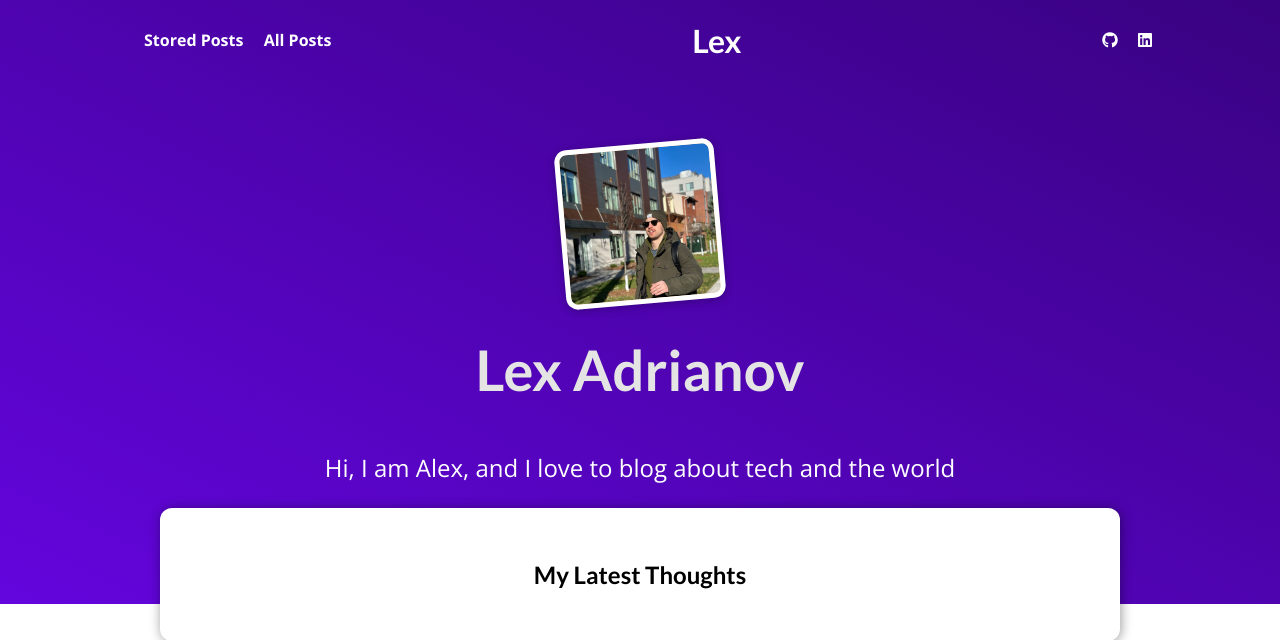
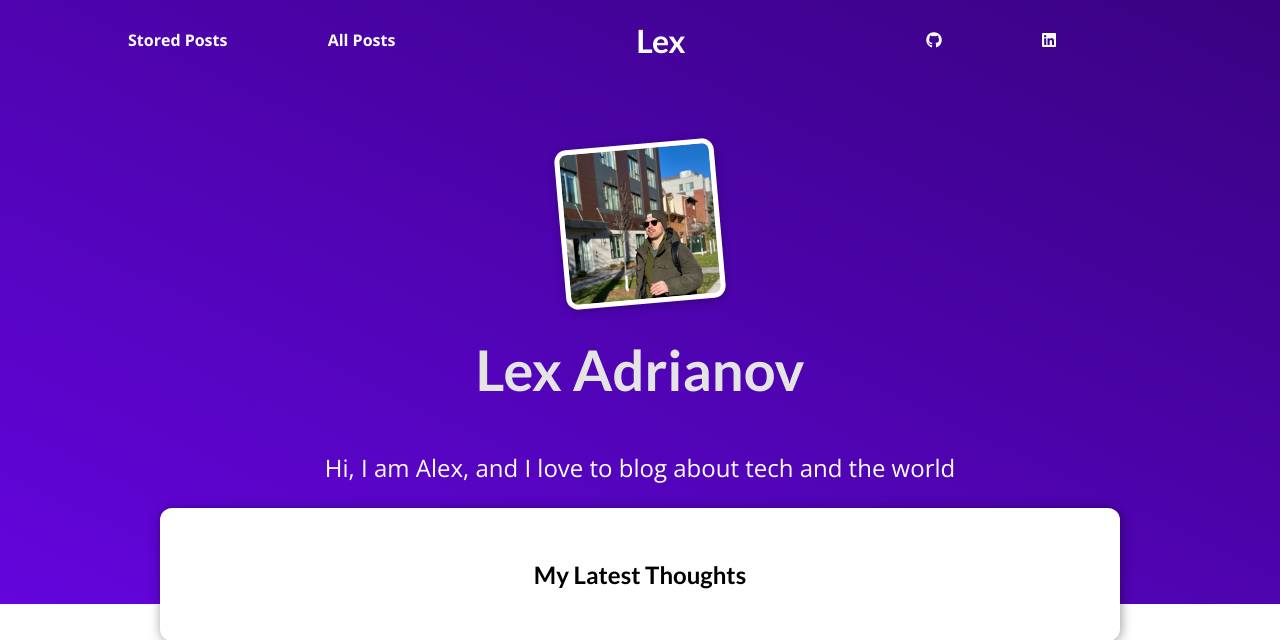
Before and after one commit to sanyadrian/blog, a Django app: page / in a window 1280 px wide. Shown: the top 640 px of the page. Run offline with Django 3.2, Linux system fonts and the light colour scheme; data that the repository does not hold is empty.

Commit message:
Working on Nav bar

```diff
--- a/static/app.css
+++ b/static/app.css
@@ -35,7 +35,7 @@ h3 {
   text-decoration: none;
   color: white;
   font-weight: bold;
-  margin-left: 1rem;
+  margin-right: 6rem;
 }
 
 #main-navigation a:hover,
```
